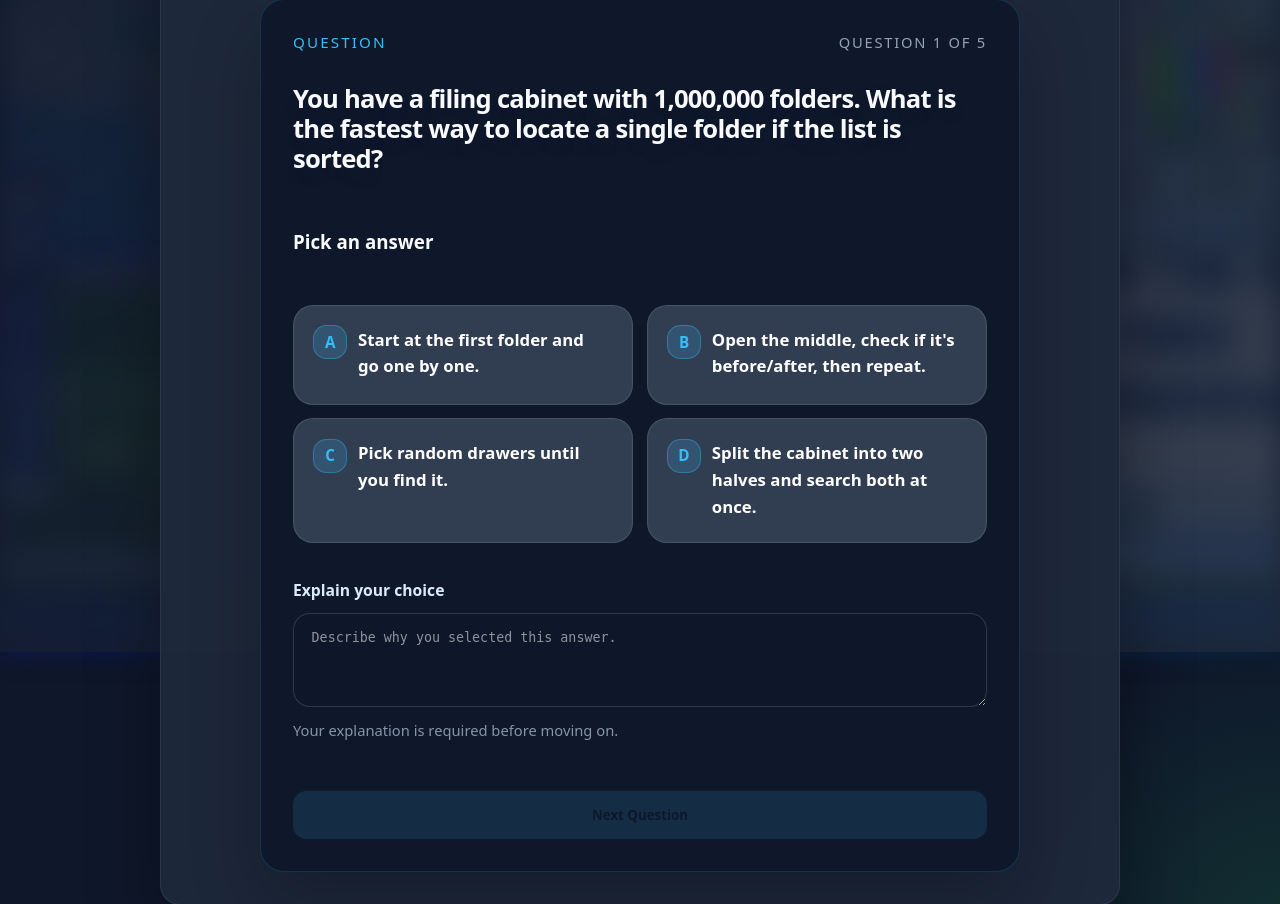
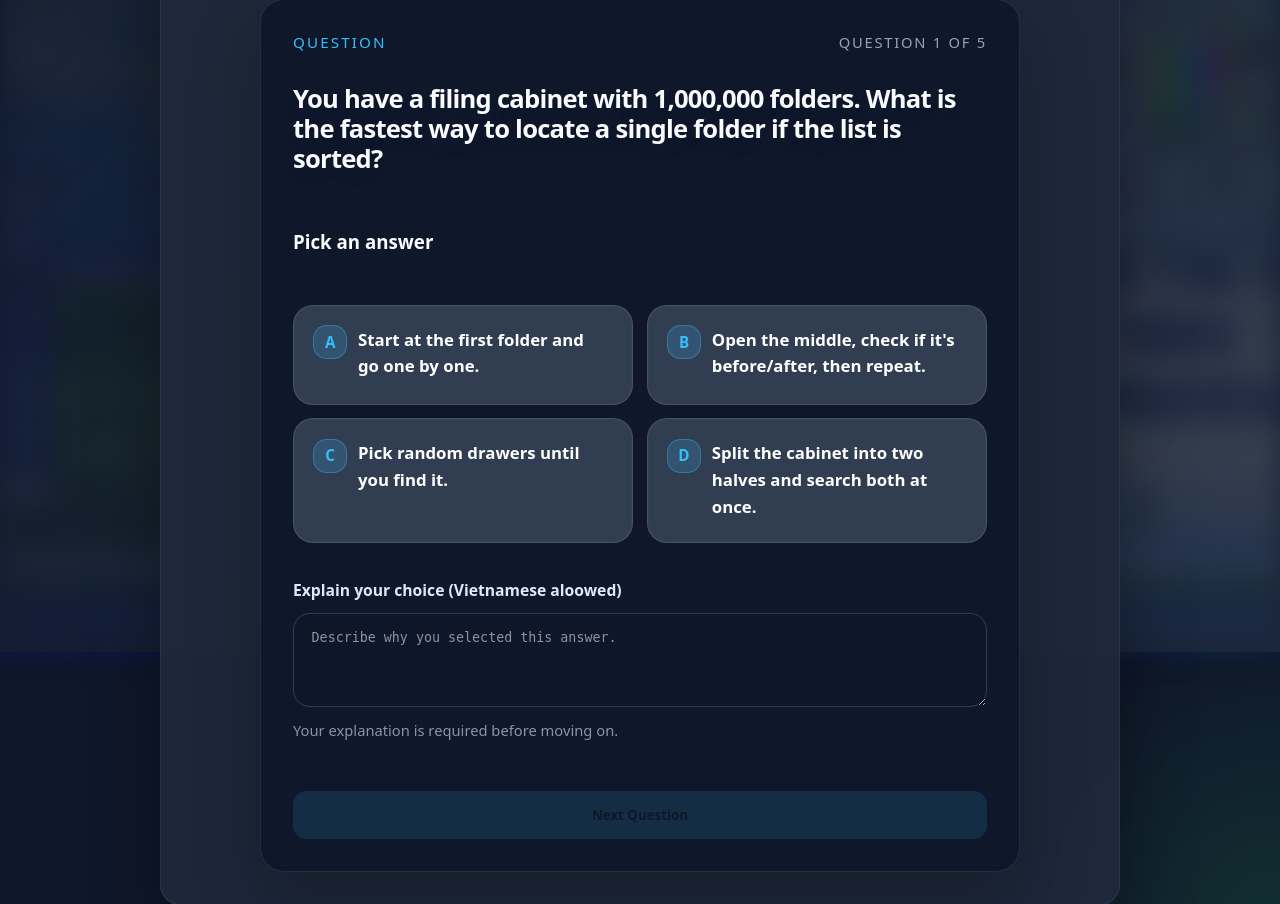
Before and after one commit to hienhng/tryout, a Flask app: page /quiz in a window 1280 px wide. Shown: the part 148-1052 px from the top of the page. Run offline with Flask 3, Linux system fonts and the light colour scheme; the visitor is signed in with stand-in values (Sample User, id 1); some web fonts are replaced.

Commit message:
Update explanation label to include Vietnamese support

```diff
--- a/templates/index.html
+++ b/templates/index.html
@@ -33,7 +33,7 @@
                     <div id="options-container"></div>
 
                     <div id="explanation-panel">
-                        <label for="explanation-input">Explain your choice</label>
+                        <label for="explanation-input">Explain your choice (Vietnamese aloowed) </label>
                         <textarea id="explanation-input" rows="4" placeholder="Describe why you selected this answer."></textarea>
                         <p id="explanation-note">Your explanation is required before moving on.</p>
                     </div>
```
